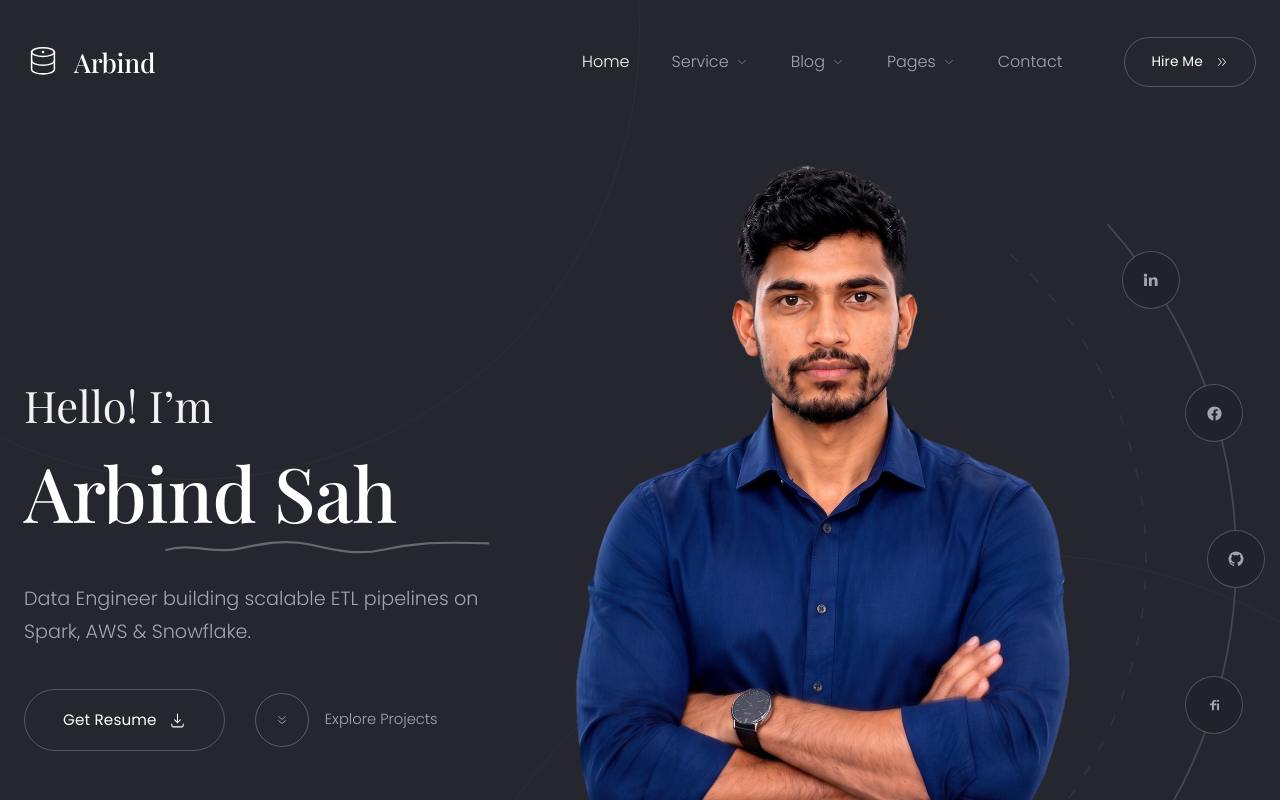
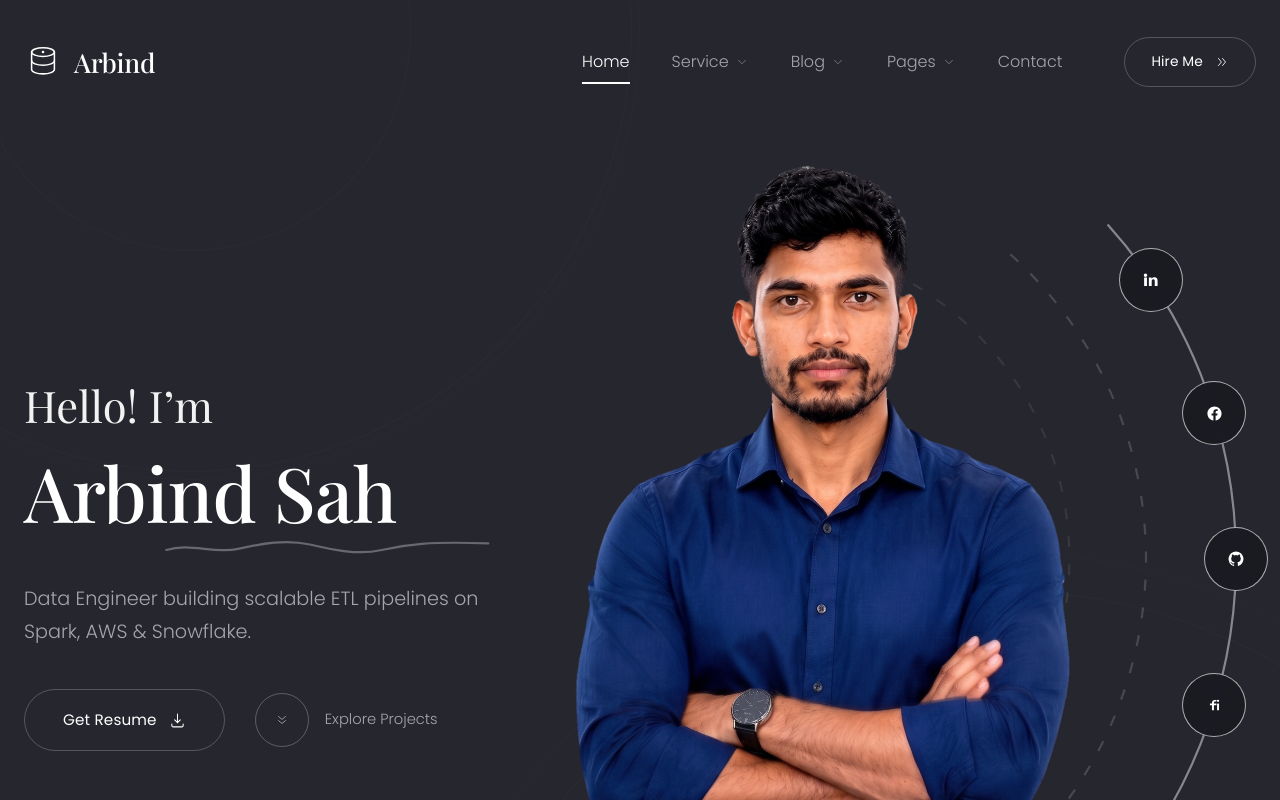
Before and after one commit to Arvind19999/data_portfolio, a React (Vite) app: page / in a window 1280 px wide. Shown: the top 800 px of the page. Built offline with nearby package versions, Linux system fonts and the light colour scheme.

Commit message:
feature:- video replace with projects

```diff
--- a/src/components/Hero.jsx
+++ b/src/components/Hero.jsx
@@ -65,6 +65,7 @@ export default function Hero() {
                     links (±42° here, links at ±34°). */}
                 <path d="M87.16 16.54 A50 50 0 0 1 87.16 83.46" />
                 <path className="orbit-inner" d="M77.43 19.53 A41 41 0 0 1 77.43 80.47" />
+                <path className="orbit-innermost" d="M67.7 22.5 A32 32 0 0 1 67.7 77.5" />
               </svg>
             </div>
 
--- a/src/index.css
+++ b/src/index.css
@@ -181,7 +181,7 @@ ul {
 .arcs::after {
   content: '';
   position: absolute;
-  border: 1px solid rgba(255, 255, 255, 0.035);
+  border: 1px solid rgba(255, 255, 255, 0.015);
   border-radius: 50%;
 }
 
@@ -190,6 +190,13 @@ ul {
   height: 900px;
   top: -420px;
   left: -260px;
+  background: repeating-radial-gradient(
+    circle at center,
+    transparent,
+    transparent 219px,
+    rgba(255, 255, 255, 0.015) 220px,
+    rgba(255, 255, 255, 0.015) 221px
+  );
 }
 
 .arcs::after {
@@ -197,6 +204,13 @@ ul {
   height: 1200px;
   bottom: -700px;
   right: -320px;
+  background: repeating-radial-gradient(
+    circle at center,
+    transparent,
+    transparent 279px,
+    rgba(255, 255, 255, 0.015) 280px,
+    rgba(255, 255, 255, 0.015) 281px
+  );
 }
 
 .section > .container,
@@ -437,12 +451,32 @@ ul {
   font-size: 1rem;
   font-weight: 300;
   color: var(--muted);
+  position: relative;
   transition: color 0.3s var(--ease);
+}
+
+.nav__link::after {
+  content: '';
+  position: absolute;
+  bottom: 18px;
+  left: 0;
+  width: 100%;
+  height: 2px;
+  background-color: #fff;
+  transform: scaleX(0);
+  transform-origin: right;
+  transition: transform 0.35s var(--ease);
 }
 
 .nav__link:hover,
 .nav__link.is-active {
   color: #fff;
+}
+
+.nav__link:hover::after,
+.nav__link.is-active::after {
+  transform: scaleX(1);
+  transform-origin: left;
 }
 
 .nav__caret {
@@ -483,8 +517,23 @@ ul {
   padding: 10px 26px;
   font-size: 0.93rem;
   color: var(--muted);
+  position: relative;
+  overflow: hidden;
   transition: color 0.25s var(--ease), background 0.25s var(--ease),
     padding-left 0.25s var(--ease);
+}
+
+.dropdown a::before {
+  content: '';
+  position: absolute;
+  left: 0;
+  top: 0;
+  width: 3px;
+  height: 100%;
+  background-color: #fff;
+  transform: scaleY(0);
+  transform-origin: bottom;
+  transition: transform 0.25s var(--ease);
 }
 
 .dropdown a:hover,
@@ -492,6 +541,12 @@ ul {
   color: #fff;
   background: rgba(255, 255, 255, 0.05);
   padding-left: 32px;
+}
+
+.dropdown a:hover::before,
+.dropdown a.is-active::before {
+  transform: scaleY(1);
+  transform-origin: top;
 }
 
 .header__cta {
@@ -844,12 +899,17 @@ ul {
 /* stroke-width is in viewBox units, so it scales with the arc (~2px on screen) */
 .hero__orbit-line path {
   fill: none;
-  stroke: rgba(255, 255, 255, 0.15);
-  stroke-width: 0.18;
+  stroke: rgba(255, 255, 255, 0.45);
+  stroke-width: 0.22;
 }
 
 .hero__orbit-line .orbit-inner {
-  stroke: rgba(255, 255, 255, 0.06);
+  stroke: rgba(255, 255, 255, 0.16);
+  stroke-dasharray: 1.1 1.7;
+}
+
+.hero__orbit-line .orbit-innermost {
+  stroke: rgba(255, 255, 255, 0.08);
   stroke-dasharray: 1.1 1.7;
 }
 
@@ -864,16 +924,16 @@ ul {
 
 .orbit-link {
   position: absolute;
-  width: 58px;
-  height: 58px;
+  width: 64px;
+  height: 64px;
   margin: 0;
   border-radius: 50%;
-  border: 1px solid rgba(255, 255, 255, 0.22);
-  background: rgba(34, 34, 43, 0.92);
+  border: 1.5px solid rgba(255, 255, 255, 0.65);
+  background: rgba(26, 26, 33, 0.95);
   backdrop-filter: blur(6px);
   display: grid;
   place-items: center;
-  color: var(--muted);
+  color: #ffffff;
   /* left/top come from Hero.jsx as percentages on the ring */
   transform: translate(-50%, -50%);
   transition: background 0.35s var(--ease), color 0.35s var(--ease),
```
